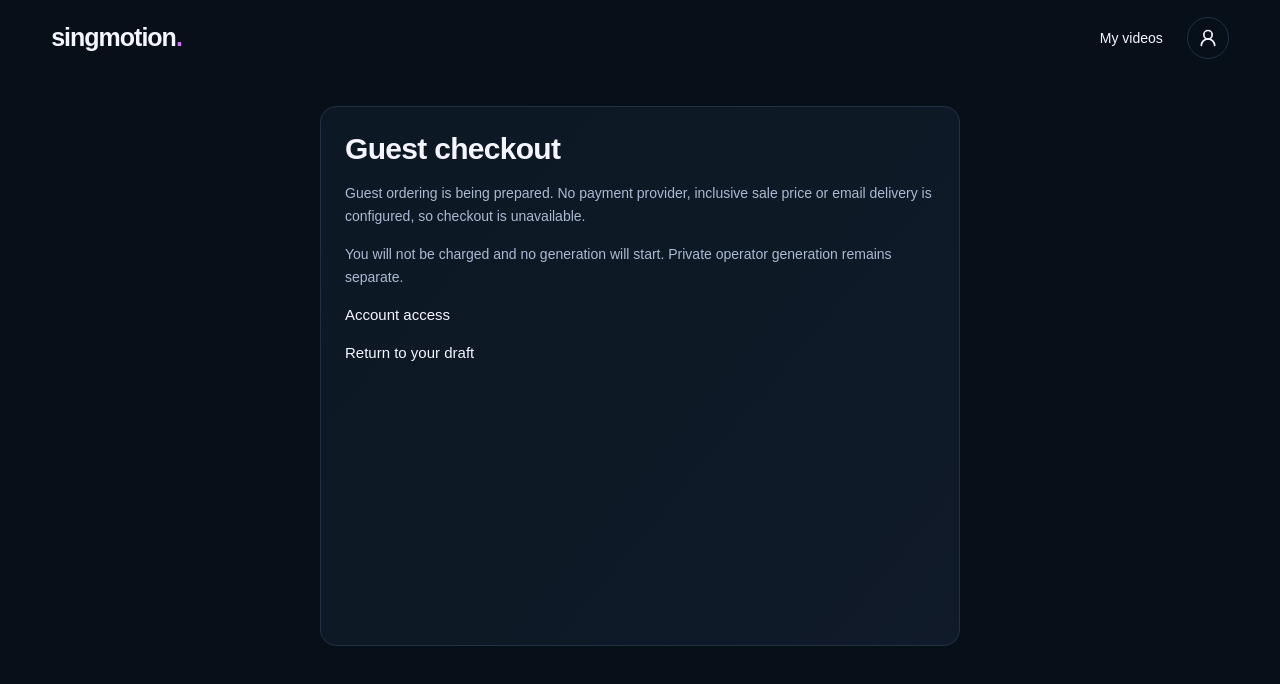
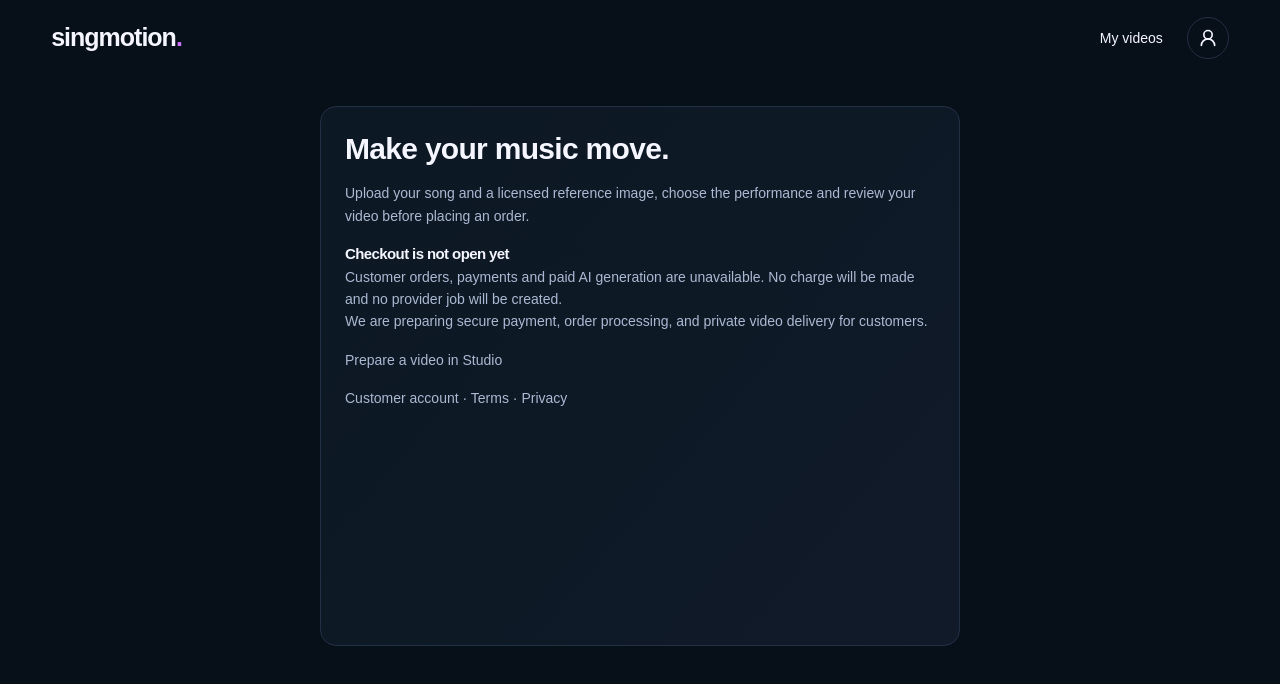
Before and after one commit to bernhardtmuellergermany-maker/singmotion-ai, a Next.js app: page /checkout in a window 1280 px wide. Shown: the top 684 px of the page. Built offline with nearby package versions, Linux system fonts and the light colour scheme.

Commit message:
feat: customer-facing checkout prelaunch experience with verified readiness gate

```diff
--- a/app/(site)/checkout/page.tsx
+++ b/app/(site)/checkout/page.tsx
@@ -1,21 +1,25 @@
 import Link from "next/link";
 import { ProductHeader } from "@/components/product-header";
+import { customerLaunchReadiness } from "@/lib/commerce/readiness";
+export const dynamic = "force-dynamic";
+export const metadata = { title: "SingMotion · Checkout", robots: { index: false, follow: false } };
 export default function Page() {
+  const readiness = customerLaunchReadiness();
   return (
     <div className="product-theme">
       <ProductHeader />
       <main id="content" className="account-content wizard-card">
-        <h1>Guest checkout</h1>
-        <p>
-          Guest ordering is being prepared. No payment provider, inclusive sale
-          price or email delivery is configured, so checkout is unavailable.
-        </p>
-        <p>
-          You will not be charged and no generation will start. Private operator
-          generation remains separate.
-        </p>
-        <Link href="/signin">Account access</Link>
-        <Link href="/studio">Return to your draft</Link>
+        <h1>Make your music move.</h1>
+        <p>Upload your song and a licensed reference image, choose the performance and review your video before placing an order.</p>
+        {!readiness.readyForPaidOrders ? (
+          <section role="status" aria-label="Ordering status">
+            <h2>Checkout is not open yet</h2>
+            <p>Customer orders, payments and paid AI generation are unavailable. No charge will be made and no provider job will be created.</p>
+            <p>We are preparing secure payment, order processing, and private video delivery for customers.</p>
+          </section>
+        ) : null}
+        <p><Link href="/studio">Prepare a video in Studio</Link></p>
+        <p><Link href="/signin">Customer account</Link> · <Link href="/terms">Terms</Link> · <Link href="/privacy">Privacy</Link></p>
       </main>
     </div>
   );
```
